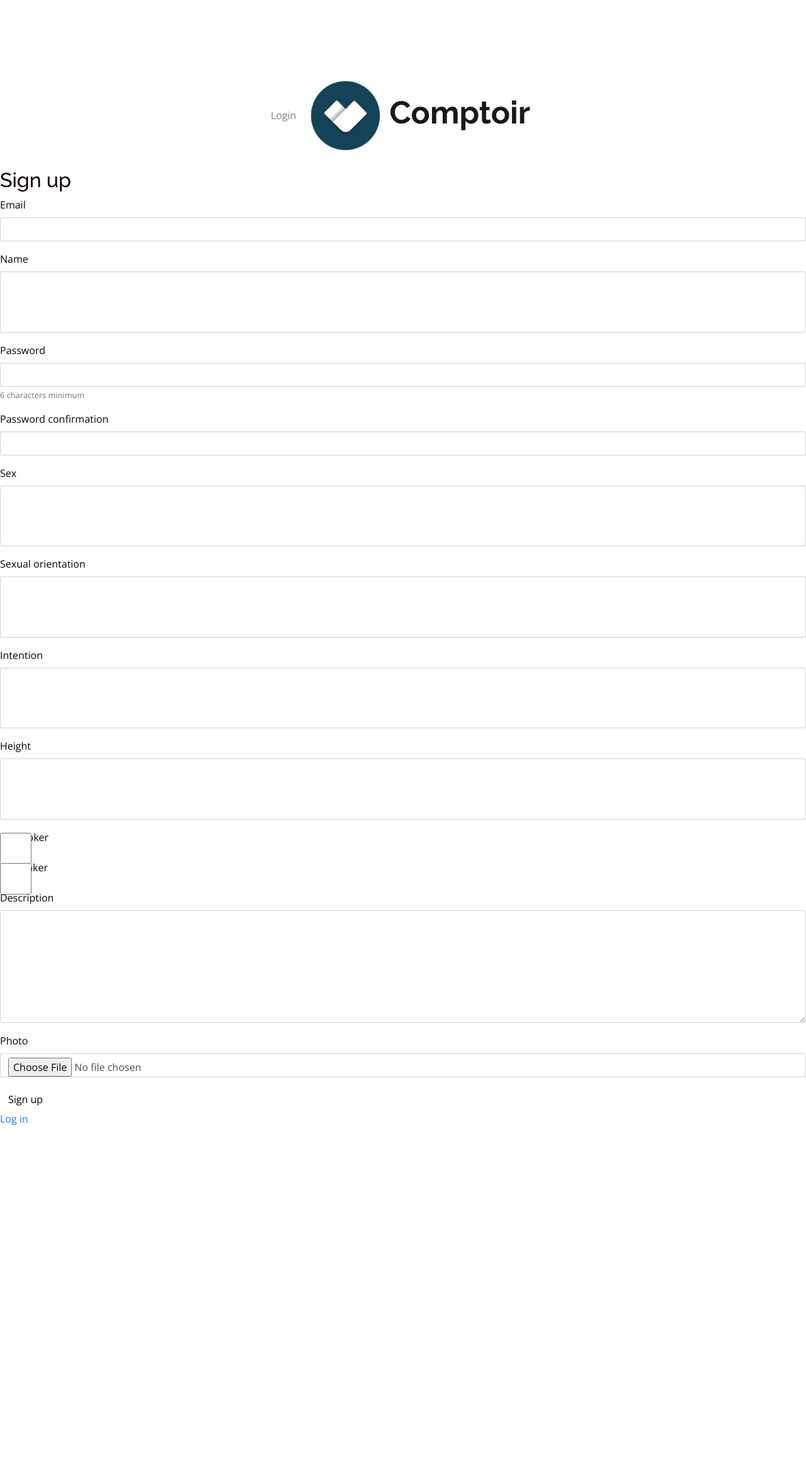
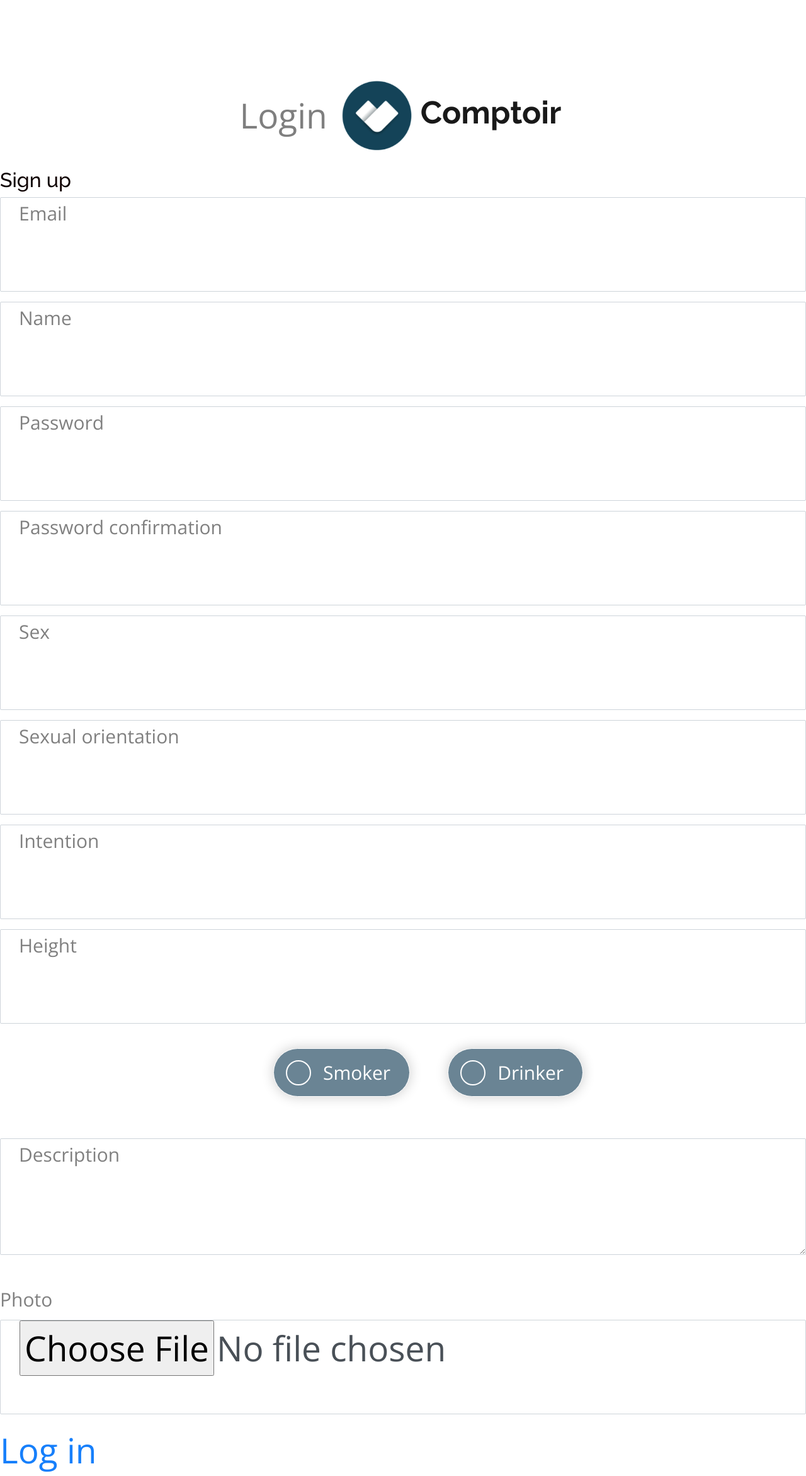
Before and after one commit to JulesRn/rails-comptoir, a Rails app: page /users/sign_up in a window 1280 px wide. Shown: the whole page at 63% size. Before the commit the page ends 1786 px from the top, so only its background shows below. Run offline with Rails 7, Linux system fonts and the light colour scheme; style sheets or scripts are compiled from the project's sources; parts of the project's set-up code (start-up, migrations or seed data) failed here and were passed over; some libraries are stand-ins or nearby versions.

Commit message:
form & profil front

```diff
--- a/app/assets/stylesheets/components/_form.scss
+++ b/app/assets/stylesheets/components/_form.scss
@@ -1,47 +1,153 @@
-#user_sex {
+body, input, textarea {
   font-size: 55px;
 }
 
-#user_sexual_orientation {
-  font-size: 55px;
+.form-group {
+  position: relative;
+  height: 150px;
+
+  label {
+    color: grey;
+    position: absolute;
+    left: 30px;
+    top: 3px;
+    font-size: 30px;
+  }
+
+  input, textarea {
+    height: 100%;
+    padding: 0 30px;
+  }
+
+  textarea {
+    padding-top: 40px;
+    height: 185px;
+  }
 }
 
-#user_name {
-  font-size: 55px;
+.form-check {
+  input[type="checkbox"] {
+    display: none;
+
+    &:checked + label::before {
+      background-color: white;
+    }
+  }
+  label {
+    position: relative;
+    padding-left: 90px;
+
+    margin: 20px;
+    padding: 15px 30px 15px 78px;
+    border: 1px solid #fff;
+    border-radius: 100px;
+    color: #fff;
+    background-color: #6a8494;
+    box-shadow: 0 0 20px rgba(0, 0, 0, .2);
+    white-space: nowrap;
+
+    &::before {
+      content: "";
+      position: absolute;
+      border: 2px solid white;
+      border-radius: 50%;
+      width: 40px;
+      height: 40px;
+      left: 19px;
+      top: 18px;
+    }
+  }
+
 }
 
-#user_age {
-  font-size: 55px;
+.form-check-input {
+  display: flex;
+  justify-content: space-between;
+  flex-wrap: wrap;
+  margin: 20px 0;
 }
 
-#user_smoker {
+.form-check-input {
+  background: #b7b7b7;
+  padding: 20px;
+  border-radius: 5px;
+  opacity: .4;
+  flex: 0 0 30%;
+  text-align: center;
+  &:hover {
+    opacity: 1;
+    cursor: pointer;
+  }
+  &.active {
+
+  color: white;
+  opacity: 1;
+  }
+}
+
+input:checked + label {
+  background-color: #ab576c;
+}
+
+#user_smoker #user_drinker {
   font-size: 55px;
   width: 50px;
   height: 50px;
 }
 
-#user_drinker {
-  font-size: 55px;
-  width: 50px;
-  height: 50px;
-}
-
-.form-check-label {
+.form-control {
   font-size: 55px;
 }
 
-#user_description {
-  font-size: 55px;
+.was-validated .form-control:valid, .form-control.is-valid {
+  background-image: none;
+  border-color: grey;
+  border-radius: 50px;
 }
 
-#user_intention {
-  font-size: 55px;
+.s-d-check {
+  display: space-between;
 }
 
-#user_height {
-  font-size: 55px;
+#user_photo {
+  label {
+    padding: 10px;
+  }
+  input {
+    padding: 40px !important;
+  }
 }
 
-#update-profile {
-  font-size: 55px;
+
+.photo-button {
+  margin-top: 55px;
+  label {
+    display: contents;
+  }
+
+  .form-control-file {
+    font-size: 40px;
+  }
 }
+
+.profile-settings .btn {
+    width: 70%;
+    padding: 10px;
+    font-weight: bold;
+    font-size: 33px;
+    border-radius: 50px;
+}
+
+//   label::before {
+//       content: '';
+//       display: block;
+//       position: absolute;
+//       top: 10px;
+//       bottom: 10px;
+//       left: 10px;
+//       width: 32px;
+//       border: 3px solid #fff;
+//       border-radius: 100px;
+//       /* -webkit-transition: background-color .2s; */
+//       /* transition: background-color .2s; */
+// }
--- a/app/views/devise/registrations/new.html.erb
+++ b/app/views/devise/registrations/new.html.erb
@@ -30,14 +30,16 @@
     <%= f.input :height,
                 required: true,
                 input_html: { autocomplete: "Taille" }%>
-    <%= f.input :smoker,
-                input_html: { autocomplete: "Je fume" }%>
-    <%= f.input :drinker,
-                input_html: { autocomplete: "Je bois" }%>
+    <div class="s-d-check d-flex justify-content-center">
+      <%= f.input :smoker,
+                  input_html: { autocomplete: "Je fume" }%>
+      <%= f.input :drinker,
+                  input_html: { autocomplete: "Je bois" }%>
+    </div>
     <%= f.input :description,
                 required: true,
                 input_html: { autocomplete: "Description" }%>
-    <%= f.input :photo, as: :file %>
+   <div class="photo-button"> <%= f.input :photo, as: :file %> </div>
 
   </div>
 
```
Also changed, not shown: app/assets/stylesheets/components/_profile.scss (+40 -2 lines), app/javascript/packs/application.js (+4 -5 lines), app/views/profiles/show.html.erb (+11 -10 lines), 1 other file.
